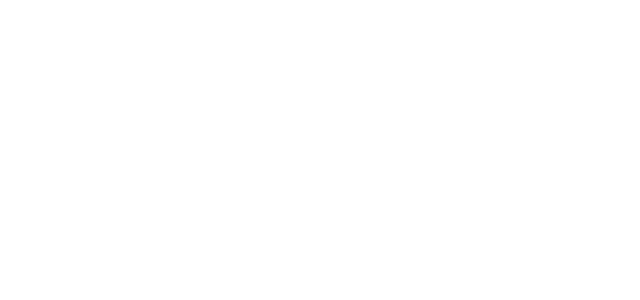
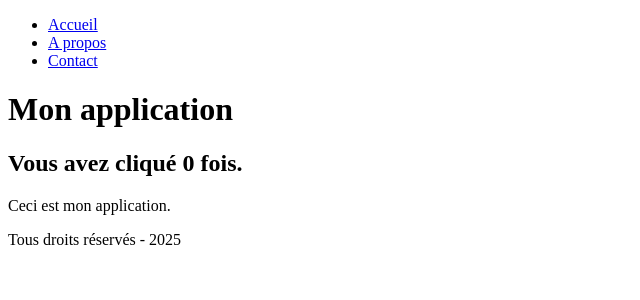
Before and after one commit to sebastien-malo-jean/H25-41F_Library_Frontend, a React (Vite) app: page / in a window 1280 px wide. Shown: the top 300 px of the page, without its empty margins (0-640 px from the left). Built offline with nearby package versions, Linux system fonts and the light colour scheme.

Commit message:
ajouter les composants Header et Footer, implémenter le compteur de clics et ajouter des styles CSS

```diff
--- a/src/components/App/App.jsx
+++ b/src/components/App/App.jsx
@@ -1,8 +1,26 @@
+import { useState } from "react"; // hook d'état
+import Header from "../Header/Header";
+import Footer from "../Footer/Footer";
+
+
+
 function App() {
-  return (<h1>Allo encore</h1>,
-    <header></header>,
-    <main></main>,
-    <footer></footer>
+  let [nbClic, setNmClic] = useState(0);
+
+
+  function onPageClick() {
+    nbClic = nbClic + 1;
+    setNmClic(nbClic);
+  }
+
+  return (
+    <main onClick={onPageClick}>
+      <Header />
+        <h1>Mon application</h1>
+        <h2>Vous avez cliqué {nbClic} fois.</h2>
+        <p>Ceci est mon application.</p>
+        <Footer />
+    </main>
   );
 }
 export default App;
--- /dev/null
+++ b/src/components/Footer/Footer.jsx
@@ -0,0 +1,12 @@
+function Footer() {
+    const date = new Date();
+
+    return (
+        <footer>
+        <p>Tous droits réservés - {date.getFullYear()}</p>
+        </footer>
+    );
+
+}
+
+export default Footer;
--- /dev/null
+++ b/src/components/Header/Header.jsx
@@ -0,0 +1,15 @@
+function Header() {
+  return (
+    <header>
+        <nav>
+            <ul>
+                <li><a href="#">Accueil</a></li>
+                <li><a href="#">A propos</a></li>
+                <li><a href="#">Contact</a></li>
+            </ul>
+        </nav>
+    </header>
+  );
+}
+
+export default Header;
--- a/src/main.jsx
+++ b/src/main.jsx
@@ -1,6 +1,7 @@
 import { StrictMode } from "react";
 import { createRoot } from "react-dom/client";
 import App from "./components/App/App";
+import "./assets/css/styles.css";
 
 createRoot(document.getElementById("root")).render(
   <StrictMode>
```
Also changed, not shown: src/assets/css/styles.css (added), src/components/Footer/Footer.css (added), src/components/Header/Header.css (added).
